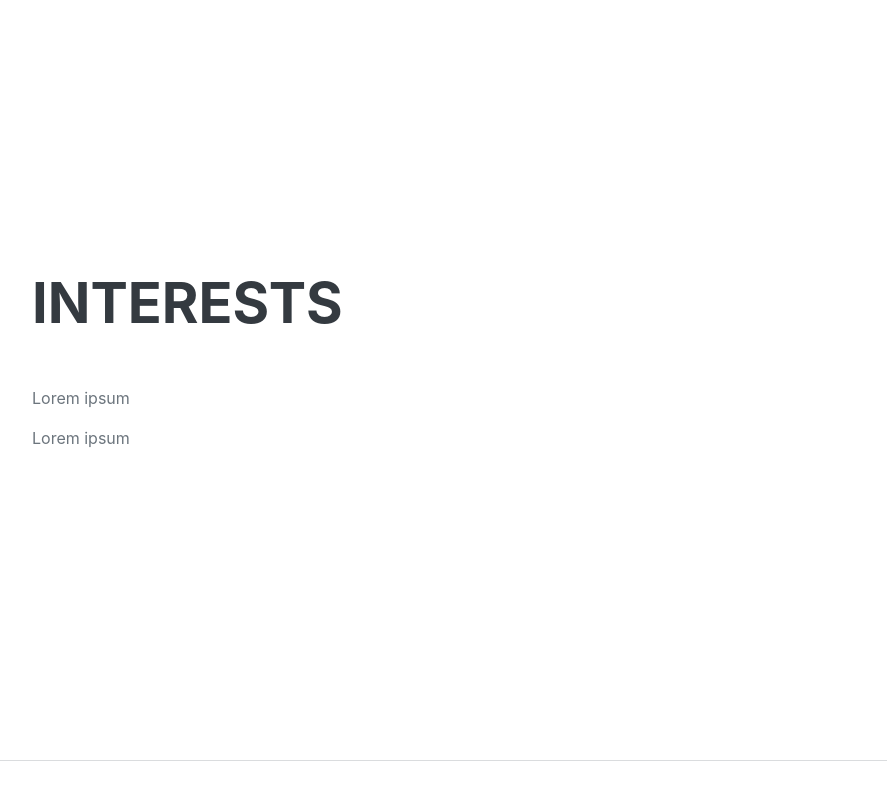
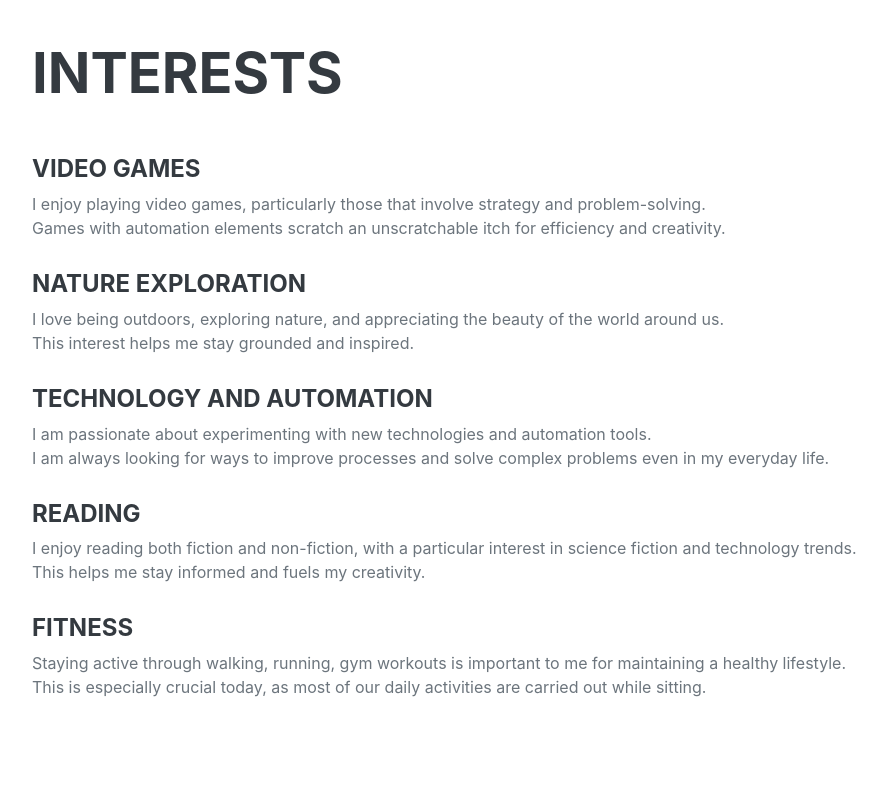
Before and after one commit to Bresch90/Bresch90.github.io, a plain HTML site: page index.html in a window 1280 px wide. Shown: the part 4052-4852 px from the top of the page, without its empty margins (288-1175 px from the left). Before the commit the page ends 4813 px from the top, so only its background shows below. Drawn offline with nearby package versions, Linux system fonts and the light colour scheme; a web font is replaced by a local one.

Commit message:
(feat) Add interest section

```diff
--- a/index.html
+++ b/index.html
@@ -238,8 +238,16 @@
             <section class="resume-section" id="interests">
                 <div class="resume-section-content">
                     <h2 class="mb-5">Interests</h2>
-                    <p>Lorem ipsum</p>
-                    <p class="mb-0">Lorem ipsum</p>
+                    <h4>Video Games</h4>
+                    <p>I enjoy playing video games, particularly those that involve strategy and problem-solving. <br> Games with automation elements scratch an unscratchable itch for efficiency and creativity.</p>
+                    <h4>Nature Exploration</h4>
+                    <p>I love being outdoors, exploring nature, and appreciating the beauty of the world around us. <br> This interest helps me stay grounded and inspired.</p>
+                    <h4>Technology and Automation</h4>
+                    <p>I am passionate about experimenting with new technologies and automation tools. <br> I am always looking for ways to improve processes and solve complex problems even in my everyday life.</p>
+                    <h4>Reading</h4>
+                    <p>I enjoy reading both fiction and non-fiction, with a particular interest in science fiction and technology trends. <br> This helps me stay informed and fuels my creativity.</p>
+                    <h4>Fitness</h4>
+                    <p>Staying active through walking, running, gym workouts is important to me for maintaining a healthy lifestyle. <br> This is especially crucial today, as most of our daily activities are carried out while sitting.</p>
                 </div>
             </section>
             <hr class="m-0" />
```
Also changed, not shown: css/styles.css.
